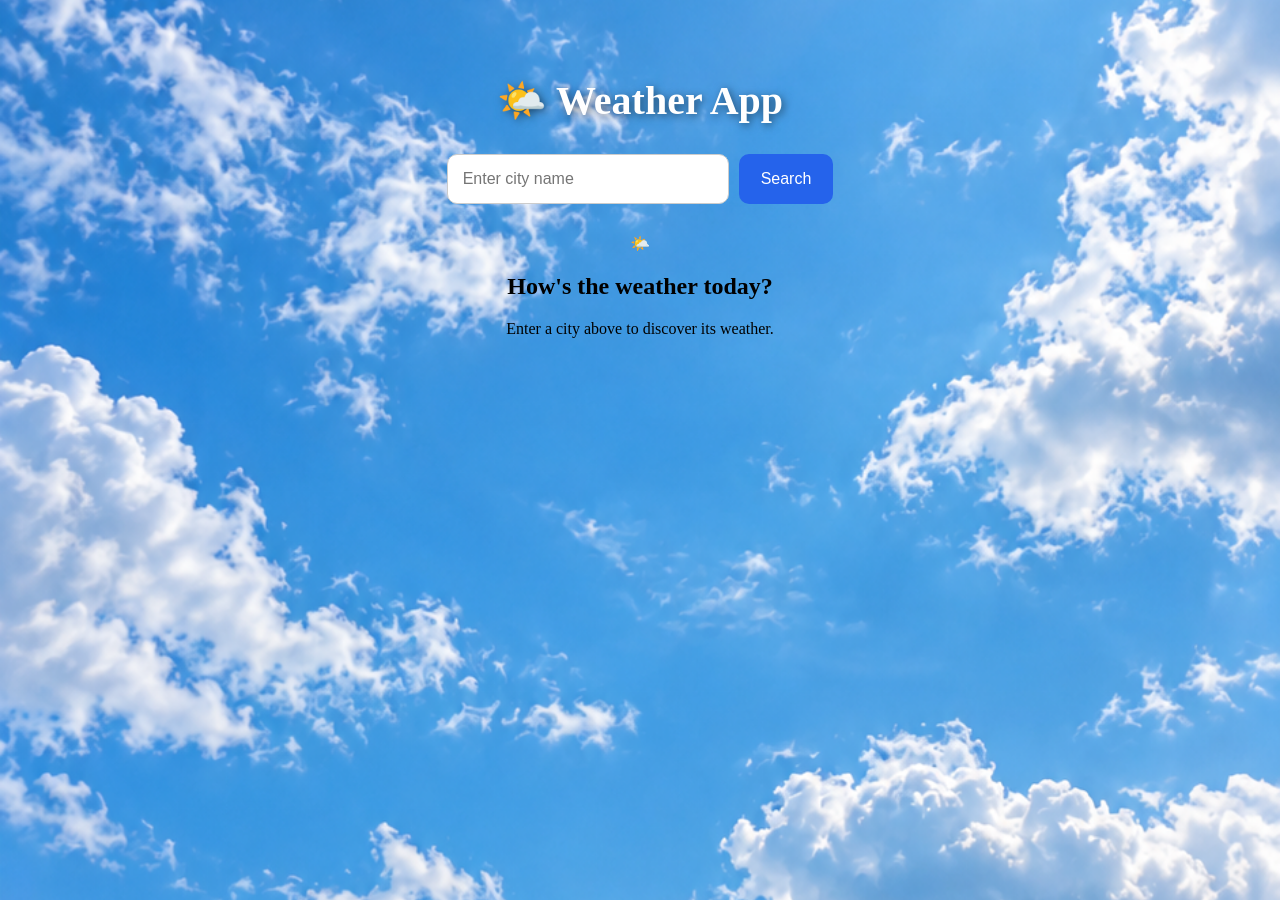
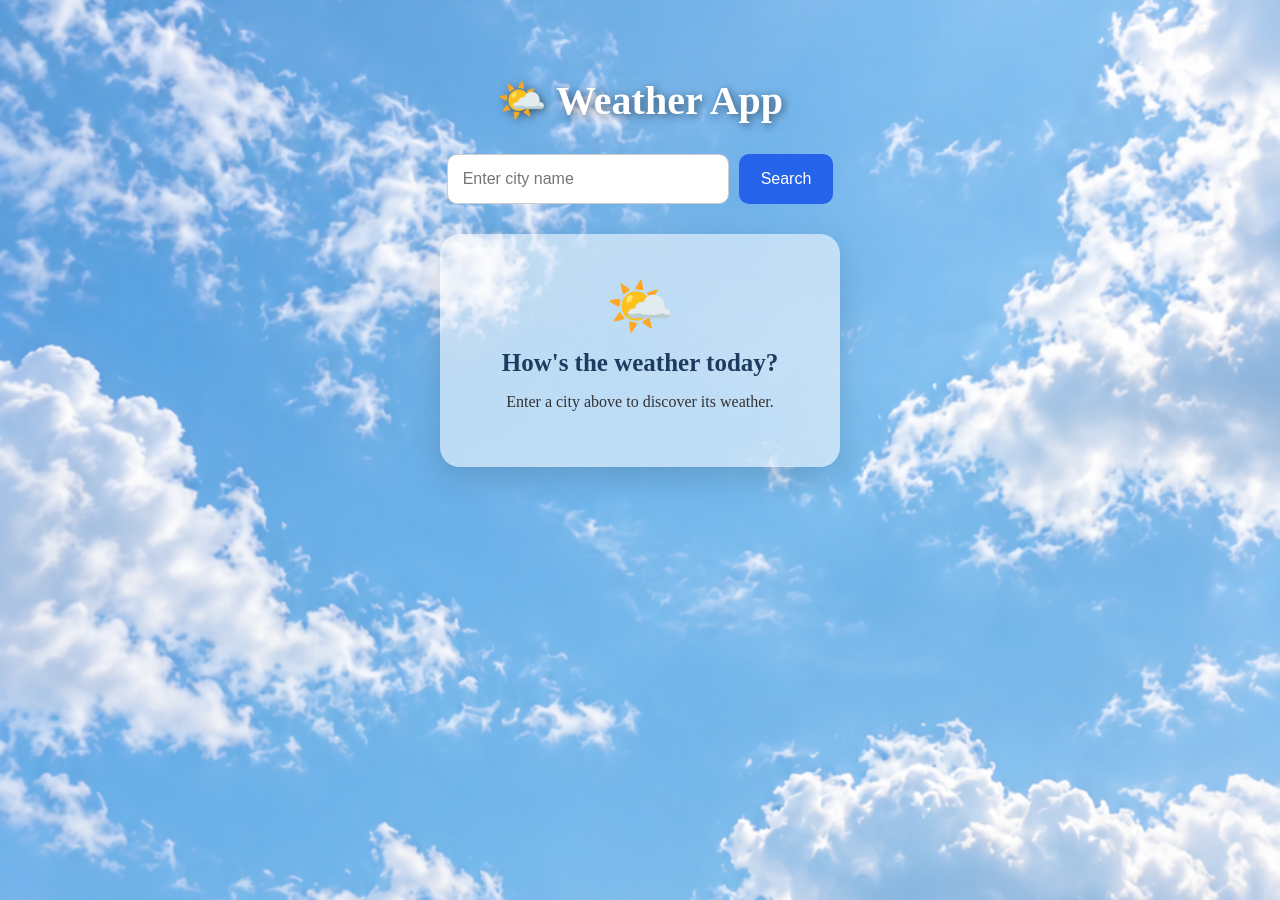
Before and after one commit to yogeshverma5k/weather-app, a React (Vite) app: page / in a window 1280 px wide. Built offline with nearby package versions, Linux system fonts and the light colour scheme.

Commit message:
Update App.css

```diff
--- a/src/App.css
+++ b/src/App.css
@@ -1,7 +1,9 @@
 body {
   margin: 0;
   min-height: 100vh;
-  background-image: url("/weather-bg.PNG");
+  background-image:
+    linear-gradient(rgba(255, 255, 255, 0.25), rgba(255, 255, 255, 0.25)),
+    url("/weather-bg.PNG");
   background-size: cover;
   background-position: center;
 }
@@ -67,3 +69,28 @@ button {
 .error {
   color: red;
 }
+.welcome {
+  max-width: 350px;
+  margin: 30px auto;
+  padding: 40px 25px;
+  text-align: center;
+  background: rgba(255, 255, 255, 0.55);
+  border-radius: 20px;
+  box-shadow: 0 10px 30px #0002;
+}
+
+.welcome-icon {
+  font-size: 55px;
+  margin-bottom: 10px;
+}
+
+.welcome h2 {
+  font-size: 25px;
+  margin: 10px 0;
+  color: #1e3a5f;
+}
+
+.welcome p {
+  font-size: 16px;
+  color: #333;
+}
```
